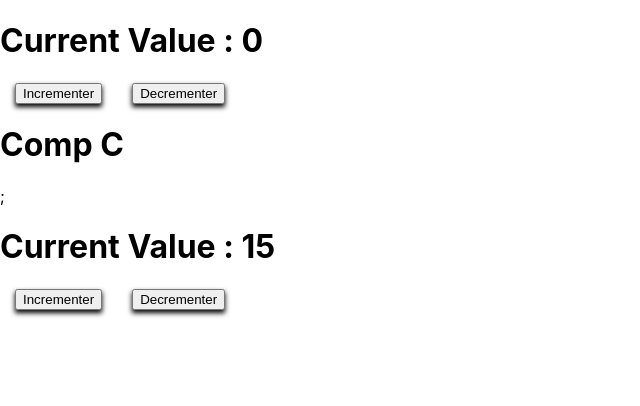
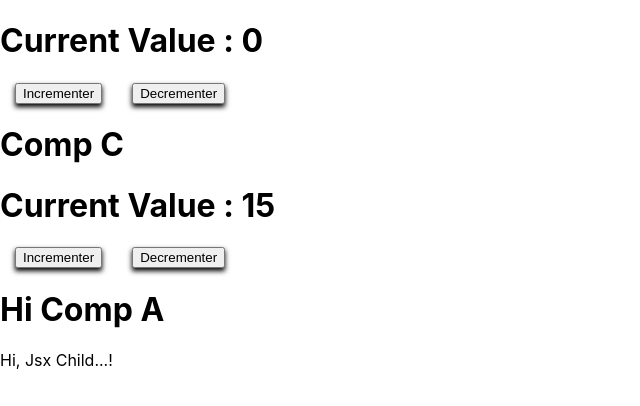
Before and after one commit to HuguesBriqueler/Time_management, a Next.js app: page / in a window 1280 px wide. Shown: the top 406 px of the page, without its empty margins (0-640 px from the left). Built offline with nearby package versions, Linux system fonts and the light colour scheme.

Commit message:
Moved state in constructor then destructured at render time + some jsx through props

```diff
--- a/pages/index.js
+++ b/pages/index.js
@@ -1,20 +1,26 @@
 import React, { useState } from "react";
 
 // Simple function component
-const CompA = () => {
+const CompA = (props) => {
   return (
     <>
       <h1>Hi Comp A</h1>
-      <CompC />
+      {/* jsx returned by prop jsxChild have to be
+      displayed in that way :
+      {<props.jsxChild />} */}
+      {props.isDisplayed && <props.jsxChild />}
     </>
   );
 };
 
 // Class component with state
 class CompC extends React.Component {
-  state = {
-    classValue: 15,
-  };
+  constructor() {
+    super();
+    this.state = {
+      classValue: 15,
+    };
+  }
 
   incValue(inc) {
     let newValue = this.state.classValue + inc;
@@ -24,9 +30,11 @@ class CompC extends React.Component {
   }
 
   render() {
+    const { classValue } = this.state;
     return (
       <>
-        <h1>Comp C</h1>;<h1>Current Value : {this.state.classValue}</h1>
+        <h1>Comp C</h1>
+        <h1>Current Value : {classValue}</h1>
         <button type="button" onClick={() => this.incValue(+1)}>
           Incrementer
         </button>
@@ -53,6 +61,12 @@ export default function Home() {
         Decrementer
       </button>
       <CompC />
+      <CompA
+        isDisplayed={true}
+        // props can contain function
+        // here it return a jsx child
+        jsxChild={() => <p>Hi, Jsx Child...!</p>}
+      />
     </>
   );
 }
```
